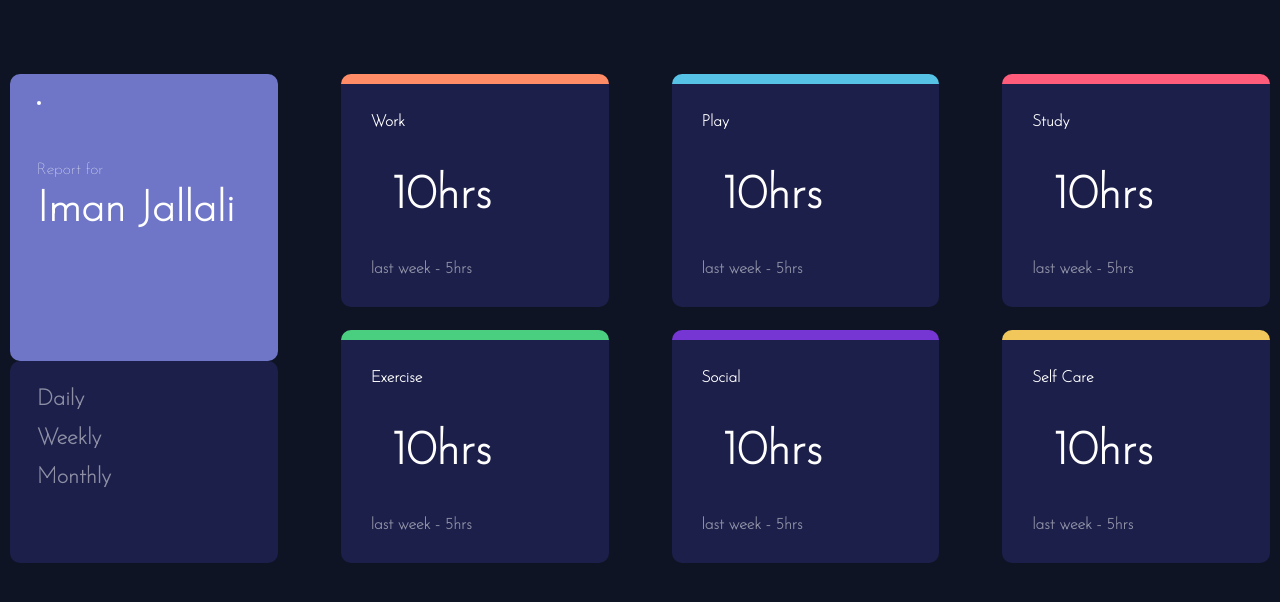
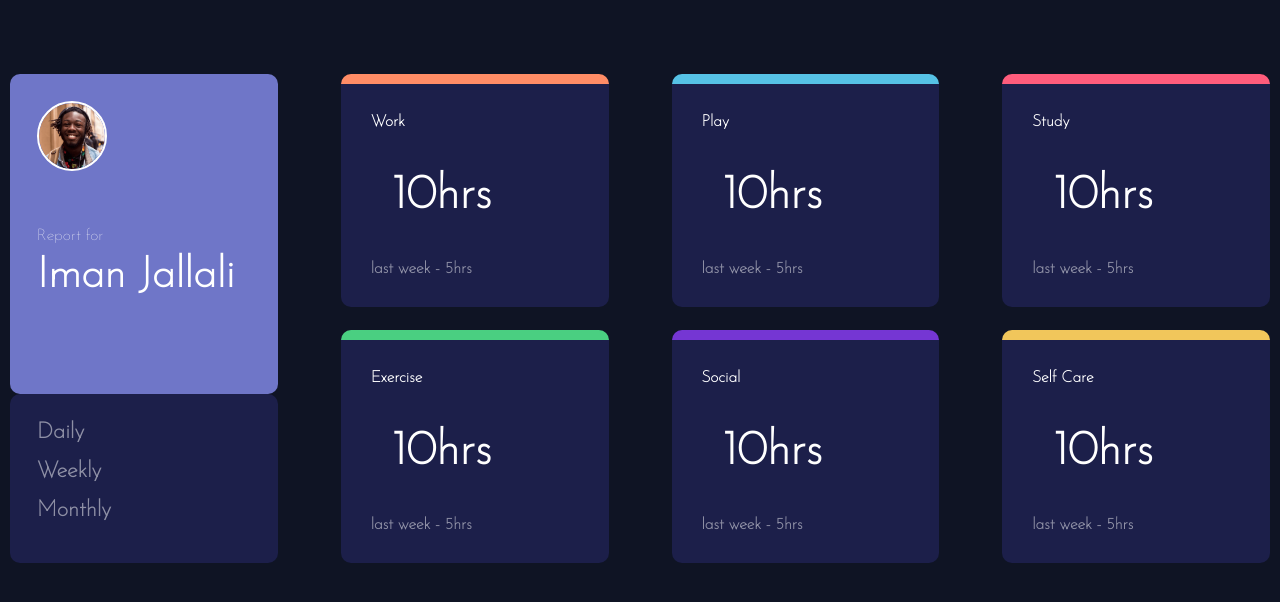
Before and after one commit to J-Iman/Grid_Display-Practice, a plain HTML site: page index.html in a window 1280 px wide. Drawn offline with Linux system fonts and the light colour scheme.

Commit message:
giving the right path to image

```diff
--- a/index.html
+++ b/index.html
@@ -13,7 +13,7 @@
 
         <div class="user--info">
             <div class="top--section">
-                <img src="images/image-jeremy.png" alt="" class="top--section--image">
+                <img src="image-jeremy.png" alt="" class="top--section--image">
                 <p>Report for</p>
                 <h3>Iman Jallali</h3>
             </div>
```
